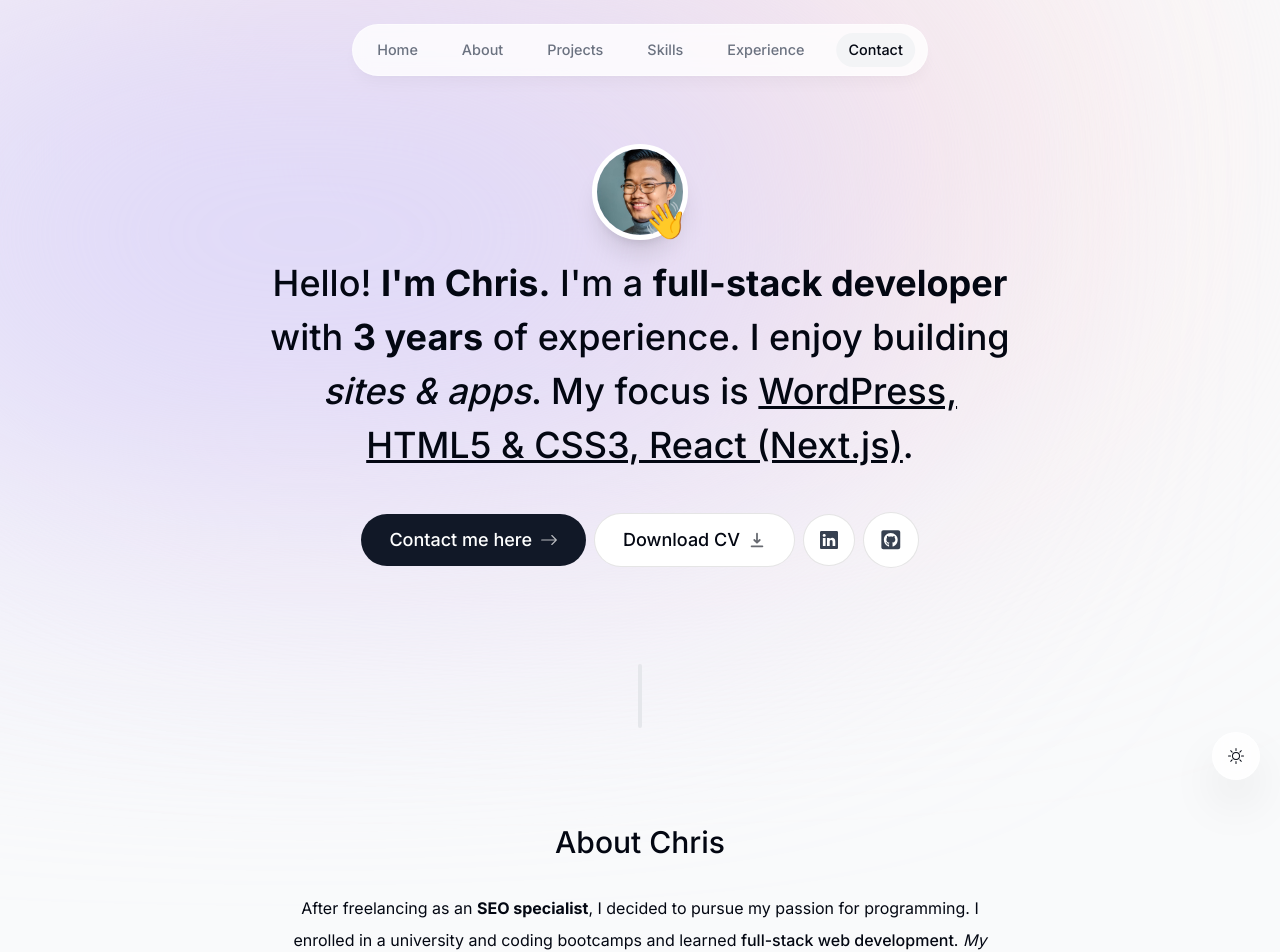
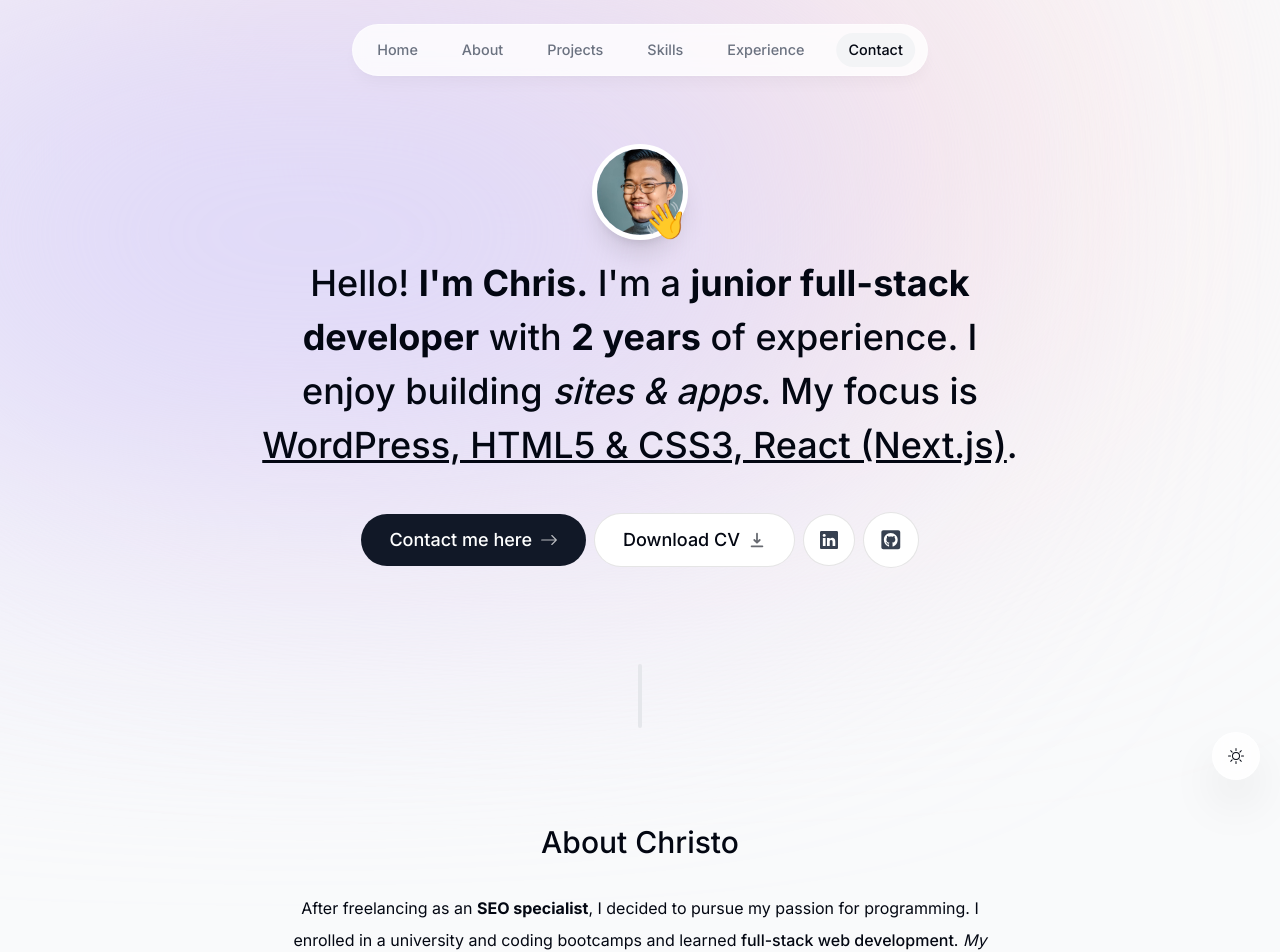
Before and after one commit to chris-is-coding/personal-portfolio, a Next.js app: page / in a window 1280 px wide. Shown: the top 952 px of the page. Built offline with nearby package versions, Linux system fonts and the light colour scheme; no server answers.

Commit message:
Fixed Stuff

```diff
--- a/components/about.tsx
+++ b/components/about.tsx
@@ -17,7 +17,7 @@ export default function About() {
       transition={{ delay: 0.175 }}
       id="about"
     >
-      <SectionHeading>About Chris</SectionHeading>
+      <SectionHeading>About Christo</SectionHeading>
       <p className="mb-3">
         After freelancing as an{" "}
         <span className="font-bold">SEO specialist</span>, I decided to pursue my
--- a/components/intro.tsx
+++ b/components/intro.tsx
@@ -64,8 +64,8 @@ export default function Intro() {
       >
         <span>Hello!{" "}</span>
         <span className="font-bold">I'm Chris.</span> I'm a{" "}
-        <span className="font-bold">full-stack developer</span> with{" "}
-        <span className="font-bold">3 years</span> of experience. I enjoy
+        <span className="font-bold">junior full-stack developer</span> with{" "}
+        <span className="font-bold">2 years</span> of experience. I enjoy
         building <span className="italic">sites & apps</span>. My focus is{" "}
         <span className="underline">WordPress, HTML5 & CSS3, React (Next.js)</span>.
       </motion.h1>
```
